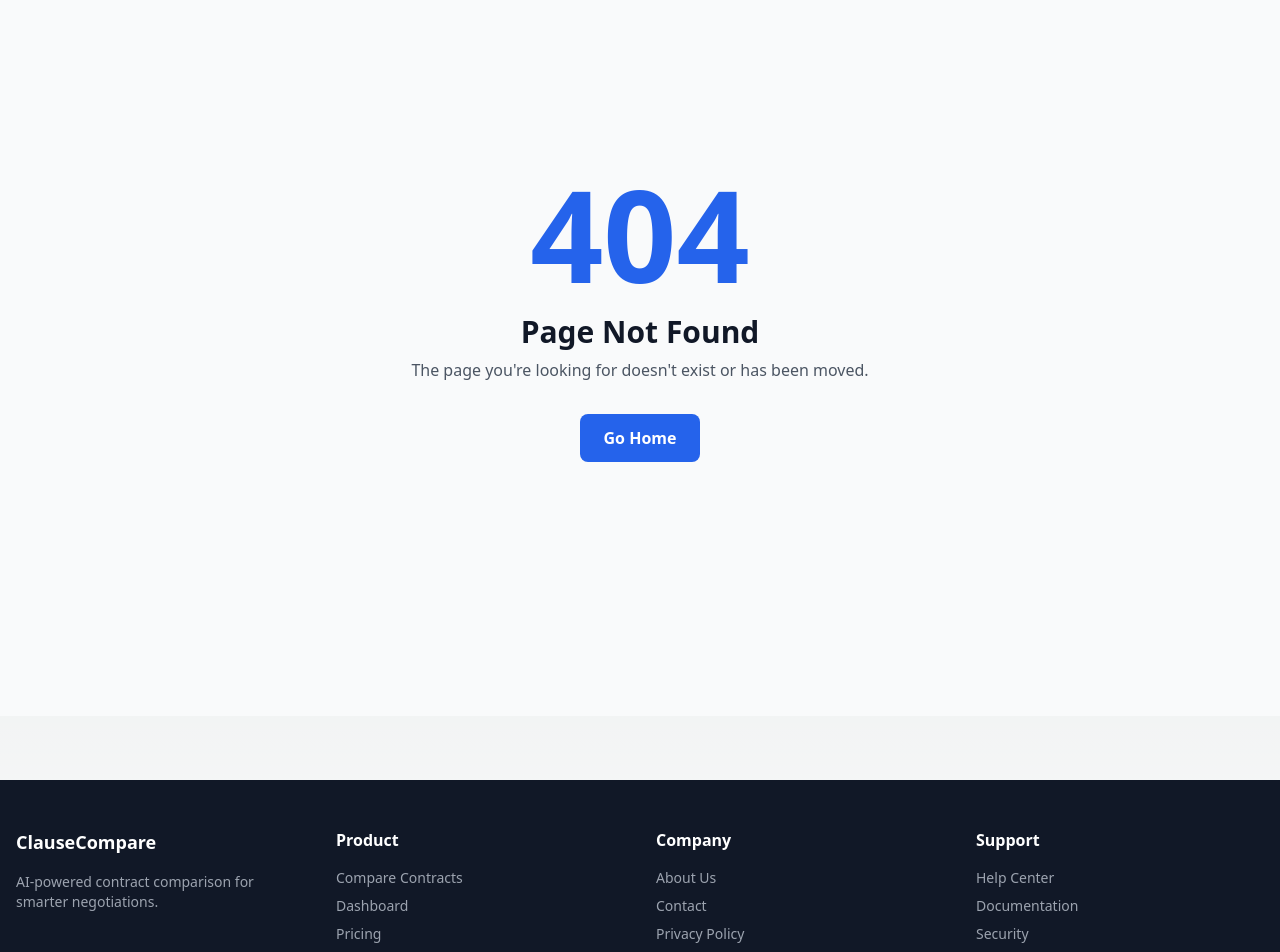
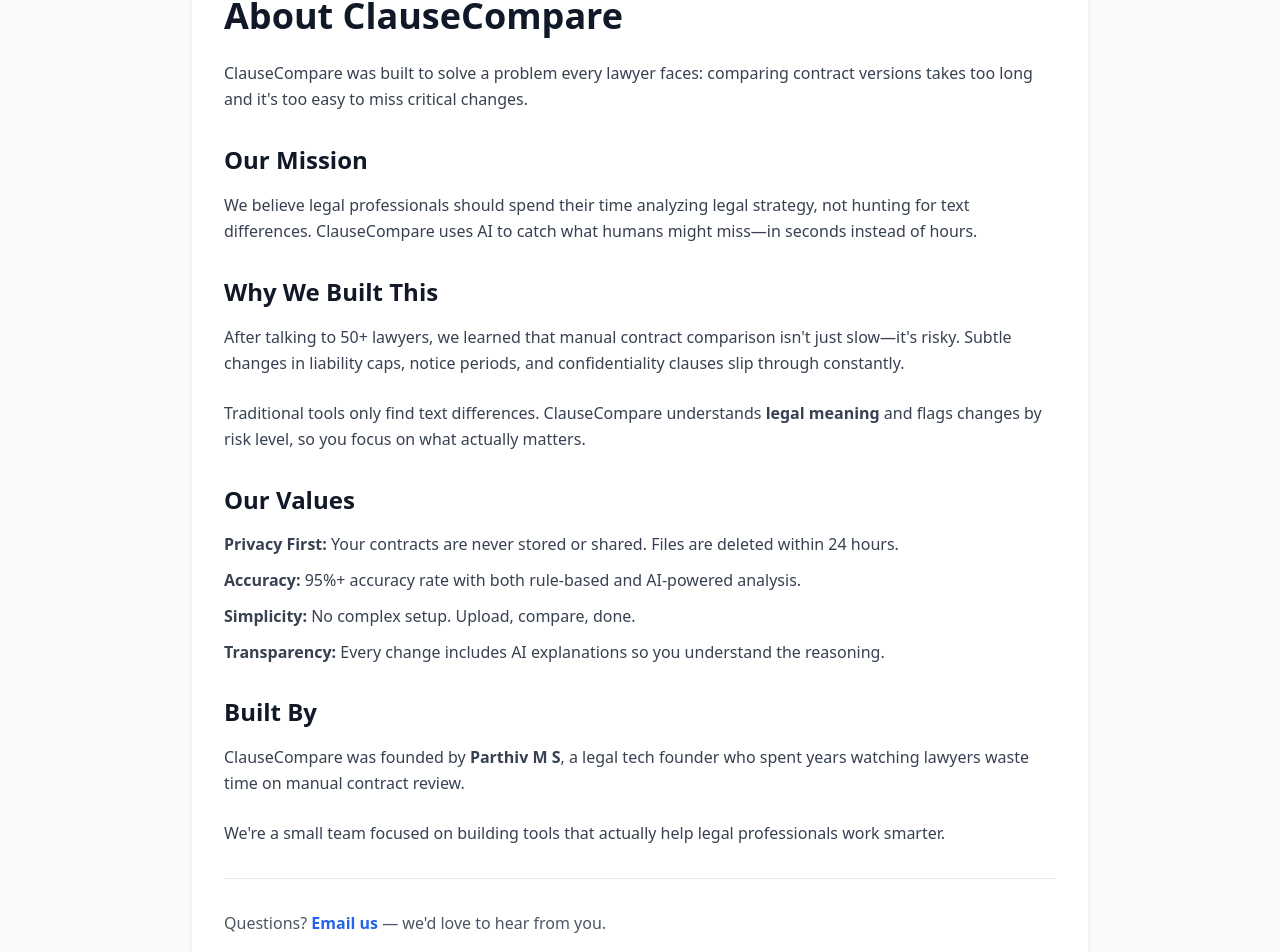
Before and after one commit to ParthivmMS/Clausecompare_frontend, a Next.js app: page /about in a window 1280 px wide. Before the commit this address had no page. Shown: the part 149-1101 px from the top of the page. Built offline with nearby package versions, Linux system fonts and the light colour scheme.

Commit message:
Create page.js

```diff
--- /dev/null
+++ b/src/app/about/page.js
@@ -0,0 +1,61 @@
+export const metadata = {
+  title: 'About Us | ClauseCompare',
+  description: 'Learn about ClauseCompare and our mission to help legal professionals review contracts faster and more accurately.'
+}
+
+export default function AboutPage() {
+  return (
+    <div className="min-h-screen bg-gray-50 py-12 px-4">
+      <div className="max-w-4xl mx-auto">
+
+        <div className="bg-white rounded-lg shadow-md p-8">
+          <h1 className="text-4xl font-bold text-gray-900 mb-6">
+            About ClauseCompare
+          </h1>
+
+          <div className="prose prose-lg max-w-none">
+            <p className="text-gray-700 leading-relaxed mb-6">
+              ClauseCompare was built to solve a problem every lawyer faces: comparing contract versions takes too long and it's too easy to miss critical changes.
+            </p>
+
+            <h2 className="text-2xl font-bold text-gray-900 mt-8 mb-4">Our Mission</h2>
+            <p className="text-gray-700 leading-relaxed mb-6">
+              We believe legal professionals should spend their time analyzing legal strategy, not hunting for text differences. ClauseCompare uses AI to catch what humans might miss—in seconds instead of hours.
+            </p>
+
+            <h2 className="text-2xl font-bold text-gray-900 mt-8 mb-4">Why We Built This</h2>
+            <p className="text-gray-700 leading-relaxed mb-6">
+              After talking to 50+ lawyers, we learned that manual contract comparison isn't just slow—it's risky. Subtle changes in liability caps, notice periods, and confidentiality clauses slip through constantly.
+            </p>
+            <p className="text-gray-700 leading-relaxed mb-6">
+              Traditional tools only find text differences. ClauseCompare understands <strong>legal meaning</strong> and flags changes by risk level, so you focus on what actually matters.
+            </p>
+
+            <h2 className="text-2xl font-bold text-gray-900 mt-8 mb-4">Our Values</h2>
+            <ul className="space-y-3 text-gray-700 mb-6">
+              <li><strong>Privacy First:</strong> Your contracts are never stored or shared. Files are deleted within 24 hours.</li>
+              <li><strong>Accuracy:</strong> 95%+ accuracy rate with both rule-based and AI-powered analysis.</li>
+              <li><strong>Simplicity:</strong> No complex setup. Upload, compare, done.</li>
+              <li><strong>Transparency:</strong> Every change includes AI explanations so you understand the reasoning.</li>
+            </ul>
+
+            <h2 className="text-2xl font-bold text-gray-900 mt-8 mb-4">Built By</h2>
+            <p className="text-gray-700 leading-relaxed mb-6">
+              ClauseCompare was founded by <strong>Parthiv M S</strong>, a legal tech founder who spent years watching lawyers waste time on manual contract review.
+            </p>
+            <p className="text-gray-700 leading-relaxed">
+              We're a small team focused on building tools that actually help legal professionals work smarter.
+            </p>
+          </div>
+
+          <div className="mt-8 pt-8 border-t border-gray-200">
+            <p className="text-gray-600">
+              Questions? <a href="mailto:parthivmssince2005@gmail.com" className="text-blue-600 hover:text-blue-700 font-semibold">Email us</a> — we'd love to hear from you.
+            </p>
+          </div>
+        </div>
+
+      </div>
+    </div>
+  )
+    }
```
